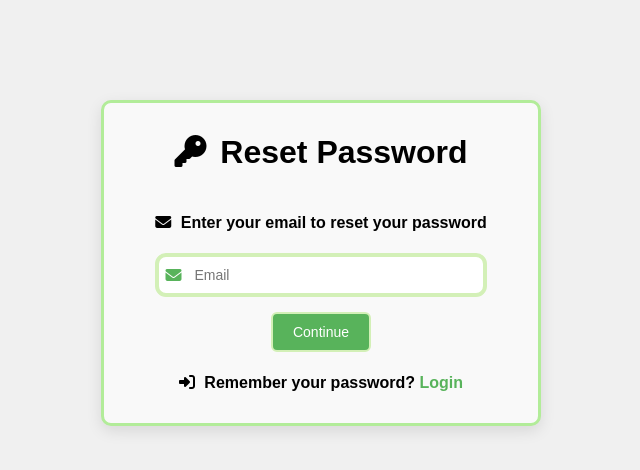
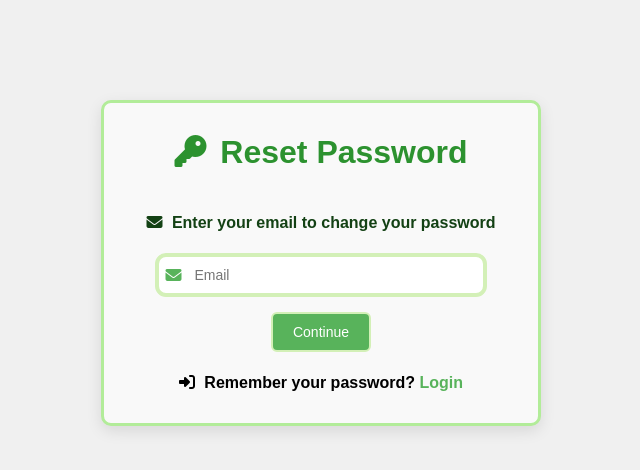
Before and after one commit to Fath100fa/Online_Shopping, a PHP site: page /forgotpassword.php in a window 1280 px wide. Shown: the top 470 px of the page, without its empty margins (319-959 px from the left). Run offline with PHP 8.4, Linux system fonts and the light colour scheme.

Commit message:
edited color of h1 and h4 of forgotpassword

```diff
--- a/forgotpassword.php
+++ b/forgotpassword.php
@@ -67,14 +67,14 @@ if ($_SERVER["REQUEST_METHOD"] == "POST") {
 </head>
 <body>
     <form id="resetPasswordForm" action="forgotpassword.php" method="post">
-        <h1><i class="fas fa-key"></i> Reset Password</h1>
+        <h1 style="color:rgb(44, 146, 47);"><i class="fas fa-key"></i> Reset Password</h1>
 
         <?php if (isset($error)) { echo "<p style='color: red'><i class='fas fa-exclamation-circle'></i> $error</p>"; } ?>
         <?php if (isset($success)) { echo "<p style='color: green'><i class='fas fa-check-circle'></i> $success</p>"; } ?>
 
         <?php if ($step == 1): ?>
             <!-- Step 1: Enter email -->
-            <h4><i class="fas fa-envelope"></i> Enter your email to reset your password</h4>
+            <h4 style="color:rgb(19, 65, 20);"><i class="fas fa-envelope"></i> Enter your email to change your password</h4>
             <div class="input-container">
                 <i class="fas fa-envelope input-icon"></i>
                 <input type="email" name="email" id="email" placeholder="Email" required>
```
